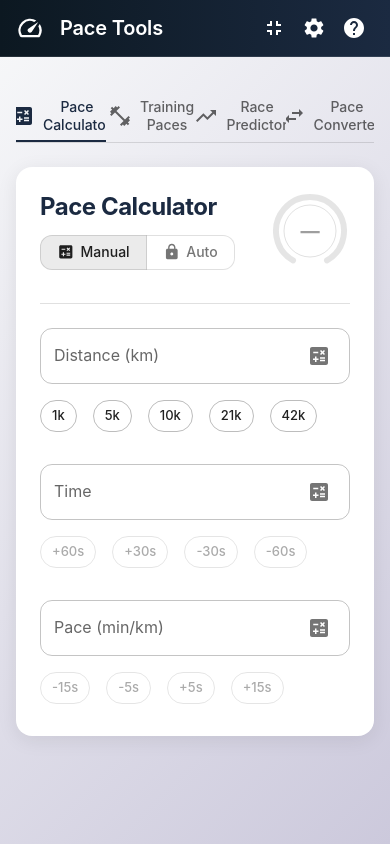
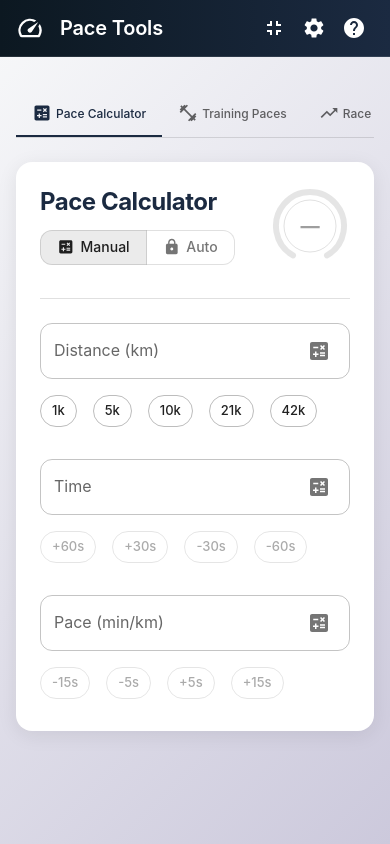
Before and after one commit to sebfoucault/pace-tools, a React (Vite) app: page / in a window 390 px wide. Built offline with nearby package versions, Linux system fonts and the light colour scheme.

Commit message:
Fix tab bar styling for mobile

```diff
--- a/src/App.tsx
+++ b/src/App.tsx
@@ -141,35 +141,47 @@ function App() {
           <Tabs
             value={currentTab}
             onChange={handleTabChange}
-            variant="fullWidth"
+            variant="scrollable"
+            scrollButtons="auto"
+            allowScrollButtonsMobile
             sx={{
               mb: 3,
               borderBottom: 1,
               borderColor: 'divider',
               '& .MuiTab-root': {
                 minHeight: 48,
-                fontSize: '0.875rem',
+                minWidth: { xs: 'auto', sm: 120 },
+                px: { xs: 2, sm: 3 },
+                fontSize: { xs: '0.75rem', sm: '0.875rem' },
                 textTransform: 'none',
+                '& .MuiTab-iconWrapper': {
+                  marginRight: { xs: 0.5, sm: 1 },
+                },
+              },
+              '& .MuiTabs-scrollButtons': {
+                '&.Mui-disabled': {
+                  opacity: 0.3,
+                },
               },
             }}
           >
             <Tab
-              icon={<Calculate />}
+              icon={<Calculate fontSize="small" />}
               label={t('app.calculatorTab') || 'Calculator'}
               iconPosition="start"
             />
             <Tab
-              icon={<FitnessCenter />}
+              icon={<FitnessCenter fontSize="small" />}
               label={t('app.trainingTab') || 'Training'}
               iconPosition="start"
             />
             <Tab
-              icon={<TrendingUp />}
+              icon={<TrendingUp fontSize="small" />}
               label={t('app.racePredictorTab') || 'Race Predictor'}
               iconPosition="start"
             />
             <Tab
-              icon={<SwapHoriz />}
+              icon={<SwapHoriz fontSize="small" />}
               label={t('app.converterTab') || 'Converter'}
               iconPosition="start"
             />
```
Also changed, not shown: 1 other file (tests, documents, lock files or other folders).
